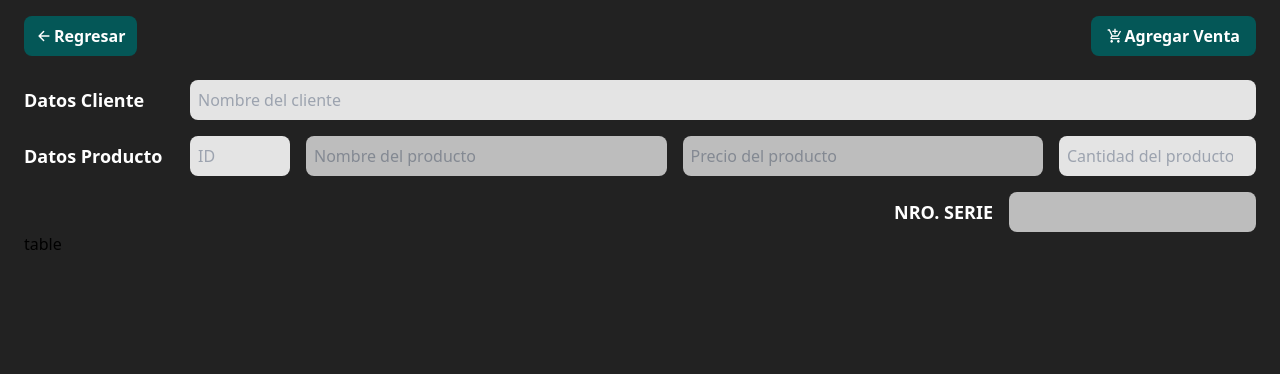
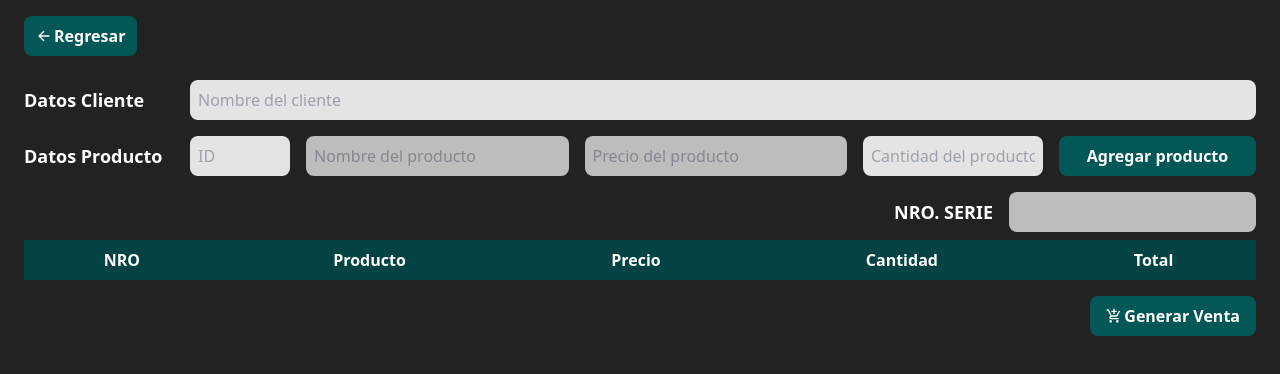
Before and after one commit to Zylown/inventario-front, a React (Vite) app: page /ventas in a window 1280 px wide. Shown: the top 374 px of the page. Built offline with nearby package versions, Linux system fonts and the light colour scheme.

Commit message:
fix anything

```diff
--- a/src/global.css
+++ b/src/global.css
@@ -1,6 +1,16 @@
 @tailwind base;
 @tailwind components;
 @tailwind utilities;
+
+input[type="number"]::-webkit-inner-spin-button,
+input[type="number"]::-webkit-outer-spin-button {
+  -webkit-appearance: none;
+  margin: 0;
+}
+
+input[type="number"] {
+  -moz-appearance: textfield;
+}
 
 :root {
   background-color: #222222;
--- a/src/sections/Kardex/TopKardex.tsx
+++ b/src/sections/Kardex/TopKardex.tsx
@@ -9,7 +9,7 @@ export default function TopKardex() {
   };
   return (
     <div className="flex justify-between text-white py-2 font-semibold flex-wrap items-center sm:gap-0 gap-2">
-      <div className="sm:flex hidden">
+      <div className="sm:flex hidden justify-between">
         <button
           type="button"
           className="flex items-center hover:bg-verde-oscuro transition-all bg-verde-claro px-3 py-2 rounded-lg"
@@ -19,6 +19,12 @@ export default function TopKardex() {
           <span className="ml-0.5">Regresar</span>
         </button>
       </div>
+      <button
+        className="hover:bg-verde-oscuro transition-all bg-verde-claro px-4 py-2 rounded-lg"
+        type="button"
+      >
+        Agregar Movimiento
+      </button>
     </div>
   );
 }
--- a/src/sections/Ventas/DatosVentas.tsx
+++ b/src/sections/Ventas/DatosVentas.tsx
@@ -1,4 +1,17 @@
+import { useForm } from "react-hook-form";
+import { DatosVentasProps } from "../../types/DatosVentas.types";
+import { zodResolver } from "@hookform/resolvers/zod";
+import { FormProductoSchema } from "../../validations/FormProducto.validate";
+
 export default function DatosVentas() {
+  const {
+    register,
+    handleSubmit,
+    formState: { errors },
+  } = useForm<DatosVentasProps>({
+    resolver: zodResolver(FormProductoSchema),
+  });
+
   return (
     <div className="flex flex-col gap-4">
       <div className="grid grid-cols-1 sm:grid-cols-[150px_1fr] gap-4 items-center">
@@ -15,30 +28,47 @@ export default function DatosVentas() {
         <label className="text-white font-semibold text-lg text-nowrap">
           Datos Producto
         </label>
-        <div className="flex sm:flex-row flex-col gap-4 w-full">
+        <form
+          onSubmit={handleSubmit((data) => {
+            console.log(data);
+          })}
+          className="flex lg:flex-row flex-col gap-4 w-full"
+        >
           <input
             type="number"
             placeholder="ID"
-            className="w-full sm:max-w-[100px] p-2 bg-crema rounded-lg outline-none hover:bg-crema-oscura transition-all"
+            className={`w-full lg:max-w-[100px] bg-crema hover:bg-crema-oscura p-2 rounded-lg outline-none transition-all ${
+              errors.idProducto ? "border-2 border-red-500" : ""
+            }`}
+            {...register("idProducto")}
           />
           <input
             type="text"
             placeholder="Nombre del producto"
             className="w-full p-2 bg-crema rounded-lg outline-none transition-all opacity-80"
-            disabled
+            // disabled
+            {...register("nombreProducto")}
           />
           <input
             type="text"
             placeholder="Precio del producto"
             className="w-full p-2 bg-crema rounded-lg outline-none transition-all opacity-80"
-            disabled
+            // disabled
+            {...register("precioProducto")}
           />
           <input
             type="number"
             placeholder="Cantidad del producto"
-            className="w-full sm:max-w-[197px] p-2 bg-crema rounded-lg outline-none hover:bg-crema-oscura transition-all"
+            className="w-full p-2 lg:max-w-[180px] bg-crema rounded-lg outline-none hover:bg-crema-oscura transition-all"
+            {...register("cantidadProducto")}
           />
-        </div>
+          <button
+            className="flex w-full text-center text-white font-semibold items-center hover:bg-verde-oscuro transition-all bg-verde-claro px-4 py-2 rounded-lg lg:max-w-[197px] justify-center"
+            type="submit"
+          >
+            Agregar producto
+          </button>
+        </form>
       </div>
     </div>
   );
--- a/src/sections/Ventas/TopVentas.tsx
+++ b/src/sections/Ventas/TopVentas.tsx
@@ -1,4 +1,3 @@
-import { MdAddShoppingCart } from "react-icons/md";
 import { IoArrowBack } from "react-icons/io5";
 import { useNavigate } from "react-router-dom";
 
@@ -19,15 +18,6 @@ export default function TopVentas() {
           <span className="ml-0.5">Regresar</span>
         </button>
       </div>
-      <div className="flex">
-        <button
-          className="flex items-center hover:bg-verde-oscuro transition-all bg-verde-claro px-4 py-2 rounded-lg"
-          type="button"
-        >
-          <MdAddShoppingCart />
-          <span className="ml-0.5">Agregar Venta</span>
-        </button>
-      </div>
     </div>
   );
 }
--- a/src/sections/Ventas/VTable.tsx
+++ b/src/sections/Ventas/VTable.tsx
@@ -1,9 +1,49 @@
+import {
+  createColumnHelper,
+  flexRender,
+  getCoreRowModel,
+  useReactTable,
+} from "@tanstack/react-table";
+import { VentasProps } from "../../types/Table";
+import { MdAddShoppingCart } from "react-icons/md";
+
 export default function VTable() {
+  const columnHelper = createColumnHelper<VentasProps>();
+
+  const columns = [
+    columnHelper.accessor("num", {
+      header: () => "NRO",
+      cell: (info) => info.getValue(),
+    }),
+    columnHelper.accessor("producto", {
+      header: () => "Producto",
+      cell: (info) => info.getValue(),
+    }),
+    columnHelper.accessor("precio", {
+      header: () => "Precio",
+      cell: (info) => info.getValue(),
+    }),
+    columnHelper.accessor("cantidad", {
+      header: () => "Cantidad",
+      cell: (info) => info.getValue(),
+    }),
+    columnHelper.accessor("total", {
+      header: () => "Total",
+      cell: (info) => info.getValue(),
+    }),
+  ];
+
+  const table = useReactTable({
+    data: [],
+    columns,
+    getCoreRowModel: getCoreRowModel(),
+  });
+
   return (
     <>
       <div>
         <div className="flex justify-end items-center">
-          <label className="text-white font-semibold text-lg text-nowrap mr-4">
+          <label className="text-white font-semibold sm:text-lg text-nowrap mr-4">
             NRO. SERIE
           </label>
           <input
@@ -12,7 +52,71 @@ export default function VTable() {
             disabled
           />
         </div>
-        <div>table</div>
+        <div className="pt-2 overflow-x-auto">
+          <table className="min-w-full border-collapse">
+            <thead>
+              {table.getHeaderGroups().map((headerGroup) => (
+                <tr
+                  key={headerGroup.id}
+                  className="text-white bg-verde-oscuro sticky -top-2"
+                >
+                  {headerGroup.headers.map((column) => (
+                    <th
+                      key={column.id}
+                      className="px-4 py-2 text-center md:text-base text-sm"
+                    >
+                      <div
+                        {...{
+                          className: column.column.getCanSort()
+                            ? "cursor-pointer select-none"
+                            : "",
+                          onClick: column.column.getToggleSortingHandler(),
+                        }}
+                      >
+                        {flexRender(
+                          column.column.columnDef.header,
+                          column.getContext()
+                        )}
+                        {{ asc: " ↑", desc: " ↓" }[
+                          column.column.getIsSorted() as string
+                        ] ?? null}
+                      </div>
+                    </th>
+                  ))}
+                </tr>
+              ))}
+            </thead>
+            <tbody>
+              {table.getRowModel().rows.map((row) => (
+                <tr
+                  key={row.id}
+                  className="text-center text-white cursor-pointer hover:bg-gray-200 hover:bg-opacity-10"
+                >
+                  {row.getVisibleCells().map((cell) => (
+                    <td
+                      key={cell.id}
+                      className="sm:px-4 sm:py-2 px-1 py-2 md:text-base text-sm"
+                    >
+                      {flexRender(
+                        cell.column.columnDef.cell,
+                        cell.getContext()
+                      )}
+                    </td>
+                  ))}
+                </tr>
+              ))}
+            </tbody>
+          </table>
+        </div>
+        <div className="mt-4 flex justify-end text-white font-semibold">
+          <button
+            className="flex items-center hover:bg-verde-oscuro transition-all bg-verde-claro px-4 py-2 rounded-lg"
+            type="button"
+          >
+            <MdAddShoppingCart />
+            <span className="ml-0.5">Generar Venta</span>
+          </button>
+        </div>
       </div>
     </>
   );
--- /dev/null
+++ b/src/validations/FormProducto.validate.ts
@@ -0,0 +1,10 @@
+import { z } from "zod";
+
+export const FormProductoSchema = z.object({
+  idProducto: z.coerce
+    .number({ invalid_type_error: "El monto debe ser un número" })
+    .positive({ message: "El monto debe ser mayor que 0" }),
+  nombreProducto: z.string().nonempty(),
+  precioProducto: z.string().nonempty(),
+  cantidadProducto: z.number().int(),
+});
```
Also changed, not shown: src/types/DatosVentas.types.ts (added, +7 -0 lines), src/types/Table.ts (+16 -8 lines).
